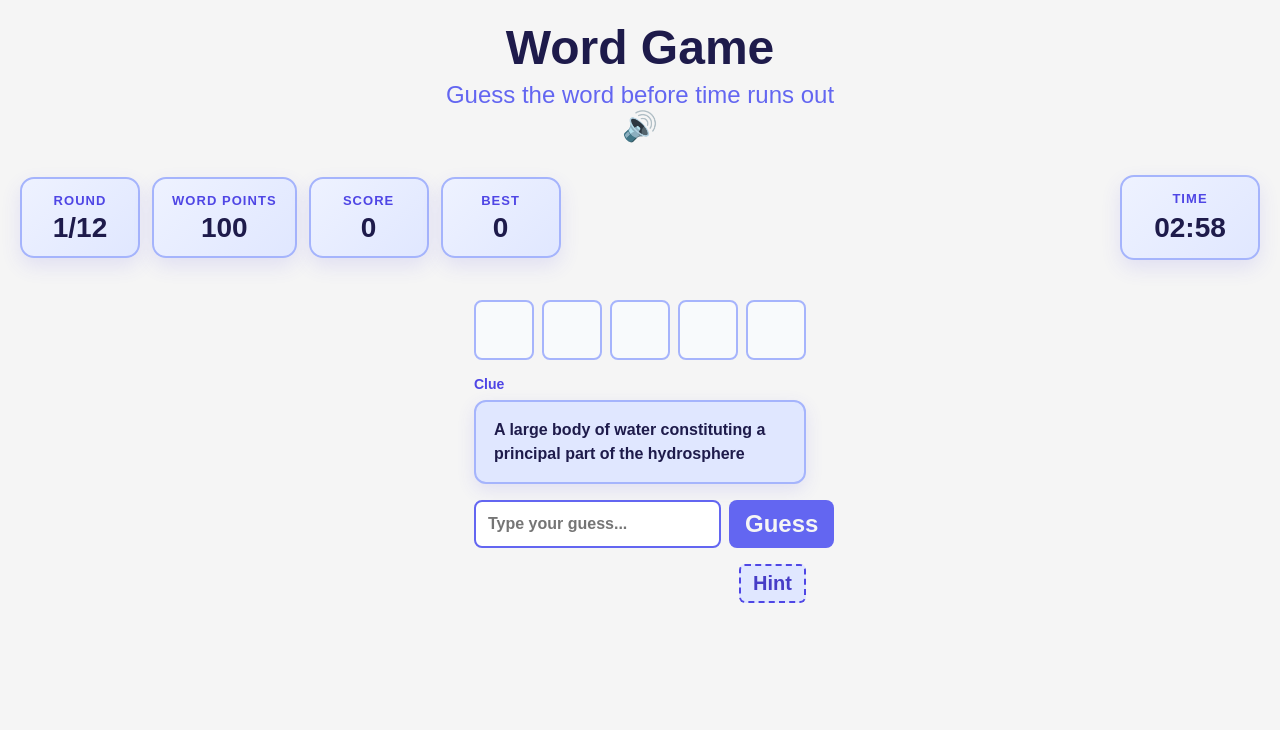
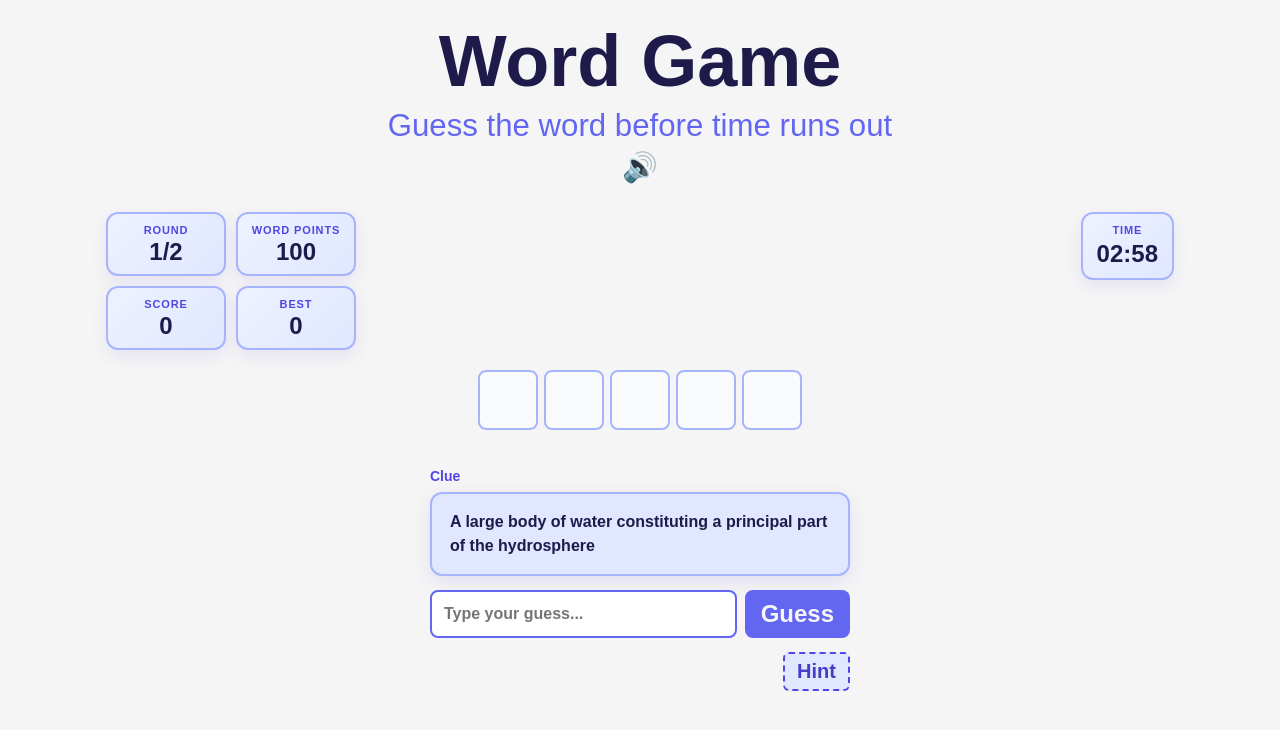
Before and after one commit to Furkan02124/word-game, a React (Vite) app: page / in a window 1280 px wide. Both pictures are taken after a click on the button "Start Game". Shown: the top 730 px of the page. Built offline with nearby package versions, Linux system fonts and the light colour scheme.

Commit message:
feat: enhance game flow with back to start functionality; improve UI components and styles for better user experience

```diff
--- a/src/App.jsx
+++ b/src/App.jsx
@@ -20,6 +20,15 @@ function App() {
     }, TRANSITION_DURATION);
   }
 
+  function handleBackToStart() {
+    setVisible(false);
+
+    setTimeout(() => {
+      setGameStarted(false);
+      setVisible(true);
+    }, TRANSITION_DURATION);
+  }
+
   return (
     <div className="app">
       <Header
@@ -28,7 +37,7 @@ function App() {
       />
       <main className={`screen-shell ${visible ? "is-visible" : "is-hidden"}`}>
         {gameStarted ? (
-          <Game isMuted={isMuted} />
+          <Game isMuted={isMuted} onBackToStart={handleBackToStart} />
         ) : (
           <StartScreen onStart={handleStart} />
         )}
--- a/src/components/GameStatus/GameStatus.jsx
+++ b/src/components/GameStatus/GameStatus.jsx
@@ -1,7 +1,7 @@
 import styles from "./GameStatus.module.css";
 import { useEffect } from "react";
 
-function GameStatus({ gameStatus, score, onRestart }) {
+function GameStatus({ gameStatus, score, onRestart, onBackToStart }) {
   useEffect(() => {
     function handleKeyDown(e) {
       if (e.key === "Enter" && !e.repeat && gameStatus !== "playing") {
@@ -23,17 +23,34 @@ function GameStatus({ gameStatus, score, onRestart }) {
   return (
     <div className={styles.overlay}>
       <div className={styles.card}>
-        <h2 className={styles.title}>{isWon ? "You Won!" : "Game Over"}</h2>
+        <h2
+          className={
+            isWon
+              ? `${styles.title} ${styles.win}`
+              : `${styles.title} ${styles.lose}`
+          }
+        >
+          {isWon ? "You Won!" : "Game Over"}
+        </h2>
 
         <p className={styles.subtitle}>
           {isWon ? "You finished all words!" : "Time’s up!"}
         </p>
 
         <p className={styles.score}>Final Score: {score}</p>
+        <div className={styles.actions}>
+          <button type="button" className={styles.button} onClick={onRestart}>
+            Play Again
+          </button>
 
-        <button type="button" className={styles.button} onClick={onRestart}>
-          Play Again
-        </button>
+          <button
+            type="button"
+            className={`${styles.button} ${styles.backBtn}`}
+            onClick={onBackToStart}
+          >
+            Back to Start
+          </button>
+        </div>
       </div>
     </div>
   );
--- a/src/components/GameStatus/GameStatus.module.css
+++ b/src/components/GameStatus/GameStatus.module.css
@@ -7,22 +7,32 @@
   justify-content: center;
   padding: 24px;
   z-index: 20;
+  animation: fadeIn 0.2s ease;
 }
 
 .card {
-  width: 90%;
+  width: min(420px, 90%);
   max-width: 420px;
   padding: 32px 24px;
   border-radius: 20px;
   background: white;
   box-shadow: 0 20px 50px rgba(0, 0, 0, 0.18);
   text-align: center;
+  animation: popIn 0.25s ease;
 }
 
 .title {
   margin: 0 0 10px;
   font-size: 2rem;
   font-weight: 700;
+}
+
+.win {
+  color: #22c55e;
+}
+
+.lose {
+  color: #ef4444;
 }
 
 .subtitle {
@@ -42,11 +52,14 @@
   border: none;
   border-radius: 10px;
   padding: 12px 20px;
+  width: 100%;
+  max-width: 220px;
   font: inherit;
   font-weight: 700;
   cursor: pointer;
   background: hsl(243, 75%, 59%);
   color: white;
+  box-shadow: 0 6px 14px rgba(79, 70, 229, 0.25);
   transition:
     transform 0.15s ease,
     opacity 0.15s ease,
@@ -62,3 +75,56 @@
   transform: translateY(0);
   transform: scale(0.97);
 }
+
+.actions {
+  display: flex;
+  gap: 14px;
+  justify-content: center;
+  flex-wrap: wrap;
+}
+
+.backBtn {
+  border: 2px solid hsl(239, 84%, 75%);
+  border-radius: 10px;
+  padding: 12px 20px;
+  font: inherit;
+  font-weight: 700;
+  cursor: pointer;
+  box-shadow: none;
+  background: hsl(226, 100%, 97%);
+  color: hsl(244, 55%, 41%);
+  transition:
+    transform 0.15s ease,
+    background-color 0.2s ease,
+    border-color 0.2s ease;
+}
+
+.backBtn:hover {
+  background-color: hsl(226, 100%, 94%);
+  border-color: hsl(239, 84%, 67%);
+  transform: translateY(-1px);
+}
+
+.backBtn:active {
+  transform: scale(0.97);
+}
+
+@keyframes popIn {
+  0% {
+    transform: scale(0.92);
+    opacity: 0;
+  }
+  100% {
+    transform: scale(1);
+    opacity: 1;
+  }
+}
+
+@keyframes fadeIn {
+  from {
+    opacity: 0;
+  }
+  to {
+    opacity: 1;
+  }
+}
--- a/src/components/Header/Header.module.css
+++ b/src/components/Header/Header.module.css
@@ -10,15 +10,15 @@
 }
 
 .title {
-  margin: 0;
-  font-size: 2rem;
+  margin-bottom: 6px;
+  font-size: clamp(2rem, 6vw, 3rem);
   font-weight: 800;
   color: #1e1b4b;
 }
 
 .subtitle {
-  margin: 6px 0 0;
-  font-size: 1rem;
+  font-size: clamp(1rem, 3.5vw, 1.3rem);
+  margin-bottom: 6px;
   font-weight: 500;
   color: #6366f1;
 }
--- a/src/components/ScoreBoard/ScoreBoard.module.css
+++ b/src/components/ScoreBoard/ScoreBoard.module.css
@@ -1,23 +1,24 @@
 .scoreBoard {
-  display: flex;
-  gap: 12px;
-  flex-wrap: wrap;
-  justify-content: center;
+  display: grid;
+  grid-template-columns: repeat(2, minmax(120px, 1fr));
+  gap: 10px;
+  width: fit-content;
+  margin: 0 auto;
 }
 
 .block {
-  min-width: 120px;
-  padding: 14px 18px;
+  min-width: 0;
+  padding: 10px 12px;
   border: 2px solid #a5b4fc;
-  border-radius: 14px;
+  border-radius: 12px;
   background: linear-gradient(135deg, #eef2ff 0%, #e0e7ff 100%);
-  box-shadow: 0 8px 20px rgba(79, 70, 229, 0.12);
+  box-shadow: 0 6px 16px rgba(79, 70, 229, 0.1);
   text-align: center;
 }
 
 .label {
-  margin: 0 0 6px;
-  font-size: 13px;
+  margin: 0 0 4px;
+  font-size: 11px;
   font-weight: 700;
   letter-spacing: 0.08em;
   text-transform: uppercase;
@@ -26,8 +27,22 @@
 
 .value {
   margin: 0;
-  font-size: 28px;
+  font-size: 24px;
   font-weight: 800;
   line-height: 1;
   color: #1e1b4b;
 }
+
+@media (max-width: 480px) {
+  .scoreBoard {
+    gap: 8px;
+  }
+
+  .block {
+    padding: 9px 10px;
+  }
+
+  .value {
+    font-size: 22px;
+  }
+}
--- a/src/components/Timer/Timer.module.css
+++ b/src/components/Timer/Timer.module.css
@@ -1,10 +1,10 @@
 .timer {
-  min-width: 140px;
-  padding: 14px 18px;
+  width: fit-content;
+  padding: 10px 14px;
   border: 2px solid #a5b4fc;
-  border-radius: 14px;
+  border-radius: 12px;
   background: linear-gradient(135deg, #eef2ff 0%, #e0e7ff 100%);
-  box-shadow: 0 8px 20px rgba(79, 70, 229, 0.12);
+  box-shadow: 0 6px 16px rgba(79, 70, 229, 0.1);
 
   display: flex;
   flex-direction: column;
@@ -13,8 +13,8 @@
 }
 
 .label {
-  margin: 0 0 6px 0;
-  font-size: 13px;
+  margin: 0 0 4px 0;
+  font-size: 11px;
   font-weight: 700;
   color: #4f46e5;
   text-transform: uppercase;
@@ -23,7 +23,7 @@
 
 .value {
   margin: 0;
-  font-size: 28px;
+  font-size: 24px;
   font-weight: 800;
   color: #1e1b4b;
 }
--- a/src/components/WordDisplay/Tile.module.css
+++ b/src/components/WordDisplay/Tile.module.css
@@ -1,6 +1,7 @@
 .tile {
-  width: 60px;
-  height: 60px;
+  width: clamp(38px, 11vw, 60px);
+  height: clamp(38px, 11vw, 60px);
+  font-size: clamp(18px, 5vw, 24px);
 
   border: 2px solid hsl(230, 94%, 82%);
   background-color: hsl(210, 40%, 98%);
@@ -10,7 +11,6 @@
   align-items: center;
   justify-content: center;
 
-  font-size: 24px;
   font-weight: 600;
   color: hsl(217, 33%, 17%);
 
--- a/src/components/WordDisplay/WordDisplay.jsx
+++ b/src/components/WordDisplay/WordDisplay.jsx
@@ -3,10 +3,7 @@ import styles from "./WordDisplay.module.css";
 
 function WordDisplay({ letters, isCorrect, isWrong }) {
   return (
-    <div
-      className={styles.row}
-      style={{ gridTemplateColumns: `repeat(${letters.length}, 60px)` }}
-    >
+    <div className={styles.row}>
       {letters.map((letter, i) => (
         <Tile
           key={i}
--- a/src/components/WordDisplay/WordDisplay.module.css
+++ b/src/components/WordDisplay/WordDisplay.module.css
@@ -1,6 +1,9 @@
 .row {
   display: grid;
-  gap: 8px;
+  grid-auto-flow: column;
+  gap: clamp(4px, 0.8vw, 6px);
   justify-content: center;
   margin: 0 auto;
+  width: fit-content;
+  max-width: 100%;
 }
--- a/src/pages/Game/Game.jsx
+++ b/src/pages/Game/Game.jsx
@@ -11,15 +11,15 @@ import GameStatus from "@/components/GameStatus/GameStatus";
 import GuessHistory from "@/components/GuessHistory/GuessHistory";
 
 import useCountdown from "@/hooks/useCountdown";
-import { playCorrect, playWin, playWrong } from "@/utils/sound";
+import { playCorrect, playWin, playWrong, toggleMute } from "@/utils/sound";
 import { randomIndex, getDisplayLetters, getMergedGuess } from "@/utils/tools";
 import { buildDifficultyGameWords } from "@/utils/wordPicker";
 
-const WORD_COUNT = 12;
+const WORD_COUNT = 2;
 const TILE_SIZE = 60;
 const TILE_GAP = 8;
 
-function Game() {
+function Game({ isMuted, onBackToStart }) {
   const [shuffledWords, setShuffledWords] = useState([]);
   const [currentWordIndex, setCurrentWordIndex] = useState(0);
   const [guess, setGuess] = useState("");
@@ -44,6 +44,12 @@ function Game() {
   useEffect(() => {
     loadWords();
   }, []);
+
+  useEffect(() => {
+    if (isMuted) {
+      toggleMute();
+    }
+  }, [isMuted]);
 
   const updateBestScore = useCallback(
     (finalScore) => {
@@ -97,7 +103,6 @@ function Game() {
   const availableSlots = wordLength - revealedIndexes.length;
   const roundPoints = Math.max(wordLength * 20 - usedHintsForWord * 20, 0);
   const hasHiddenLetters = revealedIndexes.length < wordLength;
-  const wordSectionWidth = wordLength * TILE_SIZE + (wordLength - 1) * TILE_GAP;
   const displayLetters = getDisplayLetters(answer, guess, revealedIndexes);
   const mergedGuess = getMergedGuess(answer, guess, revealedIndexes);
 
@@ -202,6 +207,7 @@ function Game() {
   return (
     <div className={styles.container}>
       <div className={styles.topBar}>
+        <div className={styles.left}>
           <ScoreBoard
             score={score}
             currentRound={currentWordIndex + 1}
@@ -209,21 +215,21 @@ function Game() {
             roundPoints={roundPoints}
             bestScore={bestScore}
           />
+        </div>
+        <div className={styles.spacer} />
+        <div className={styles.right}>
           <Timer timeLeft={timeLeft} />
+        </div>
       </div>
 
       <div className={styles.main}>
-        <div className={styles.gameArea}>
-          <div
-            className={styles.wordSection}
-            style={{ width: `${wordSectionWidth}px` }}
-          >
+        <section className={styles.gameArea}>
           <WordDisplay
             letters={displayLetters}
             isCorrect={justSolved}
             isWrong={isWrong}
           />
-
+          <div className={styles.controlSection}>
             <ClueBox clue={clue} />
 
             <GuessInput
@@ -251,12 +257,13 @@ function Game() {
 
           <p className={styles.message}>{message ? message : ""}</p>
           <GuessHistory guesses={guessHistory} />
-        </div>
+        </section>
       </div>
       <GameStatus
         gameStatus={gameStatus}
         score={score}
         onRestart={handleRestartGame}
+        onBackToStart={onBackToStart}
       />
     </div>
   );
--- a/src/pages/Game/Game.module.css
+++ b/src/pages/Game/Game.module.css
@@ -1,32 +1,54 @@
 .container {
-  padding: 20px;
+  width: min(1100px, 100%);
+  margin: 0 auto;
+  padding: 0 16px;
+  box-sizing: border-box;
 }
 
+/* TOP BAR: left + right anchored */
 .topBar {
+  width: 100%;
   display: flex;
-  justify-content: space-between;
-  align-items: center;
-  margin-bottom: 40px;
+  align-items: flex-start;
+  margin-top: 16px;
 }
 
+/* left = scoreboard */
+.left {
+  display: flex;
+}
+
+/* pushes timer to right */
+.spacer {
+  flex: 1;
+}
+
+/* right = timer */
+.right {
+  display: flex;
+}
+
+/* center gameplay */
 .main {
   display: flex;
-  justify-content: space-between;
+  justify-content: center;
+  margin-top: 20px;
 }
 
 .gameArea {
-  flex: 1;
+  width: min(520px, 100%);
   display: flex;
   flex-direction: column;
   align-items: center;
   gap: 20px;
 }
 
-.wordSection {
+.controlSection {
+  width: min(420px, 100%);
   display: flex;
   flex-direction: column;
-  gap: 16px;
-  align-items: stretch;
+  gap: 14px;
+  margin-top: 18px;
 }
 
 .message {
@@ -35,4 +57,27 @@
   font-weight: 600;
   color: #3730a3;
   min-height: 20px;
+  text-align: center;
 }
+
+/* MOBILE */
+@media (max-width: 640px) {
+  .topBar {
+    flex-direction: column;
+    align-items: center;
+    gap: 10px;
+  }
+
+  .spacer {
+    display: none;
+  }
+
+  .left,
+  .right {
+    justify-content: center;
+  }
+
+  .gameArea {
+    width: 100%;
+  }
+}
```
Also changed, not shown: tools/generateWordBank.js (+20 -6 lines). Lines whose indentation alone changed are shown as unchanged.
